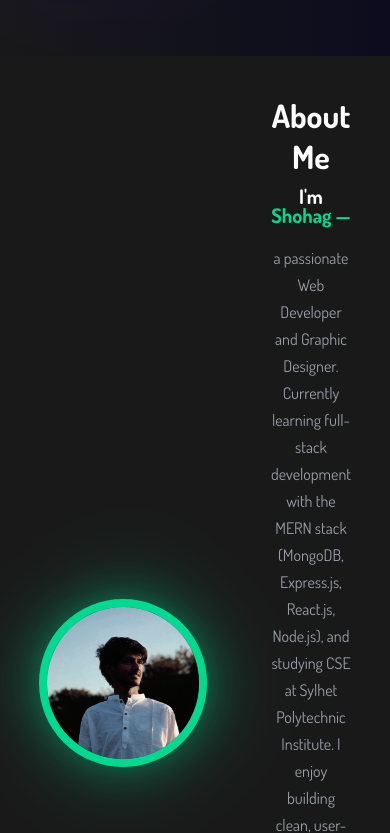
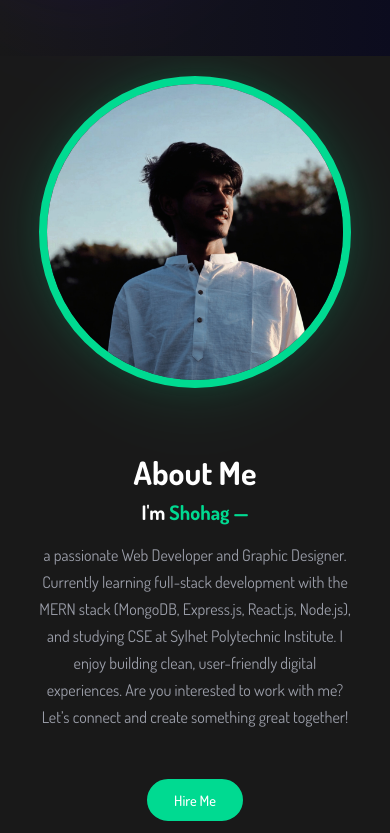
Before and after one commit to shohag989/Portfolio-web, a plain HTML site: page index.html in a window 390 px wide. Shown: the part 788-1621 px from the top of the page. Drawn offline with nearby package versions, Linux system fonts and the light colour scheme.

Commit message:
responsive th about section

```diff
--- a/css/style.css
+++ b/css/style.css
@@ -241,14 +241,28 @@ header {
 
 .about {
     display: flex;
+    flex-wrap: wrap; /* Allow items to wrap on smaller screens */
     justify-content: center;
     align-items: center;
-    align-content: space-between;
-    justify-content: center;
-    align-items: center;
-    gap: 8rem;
-    margin: 5% 0%;
+    gap: 4rem; /* Adjusted gap for better responsiveness */
     padding: 5% 10%;
+}
+
+.about_img,
+.about_text {
+    flex: 1 1 45%; /* Allow items to grow/shrink and take about 45% width */
+    max-width: 100%; /* Ensure they don't overflow */
+    text-align: center; /* Center content within these divs */
+}
+
+@media (max-width: 768px) {
+    .about_img,
+    .about_text {
+        flex: 1 1 100%; /* Stack items on smaller screens */
+    }
+    .about_img {
+        margin-bottom: 2rem; /* Add some space between image and text when stacked */
+    }
 }
 
 .about_img {
```
